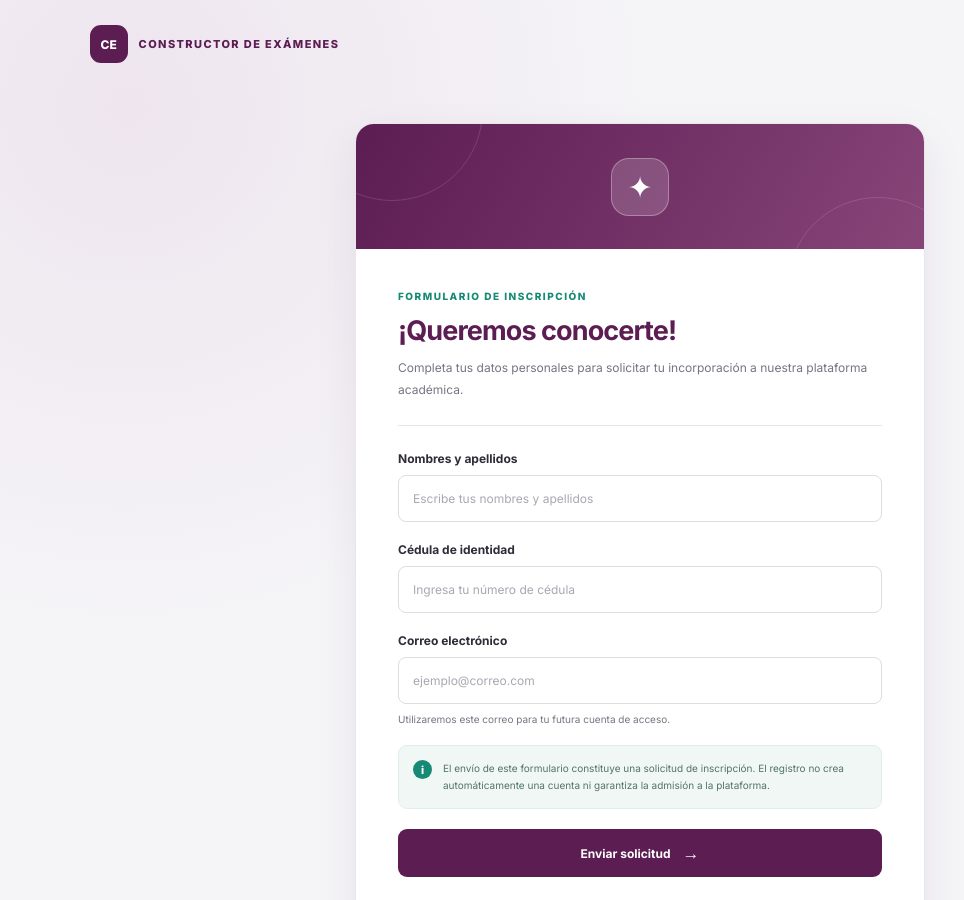
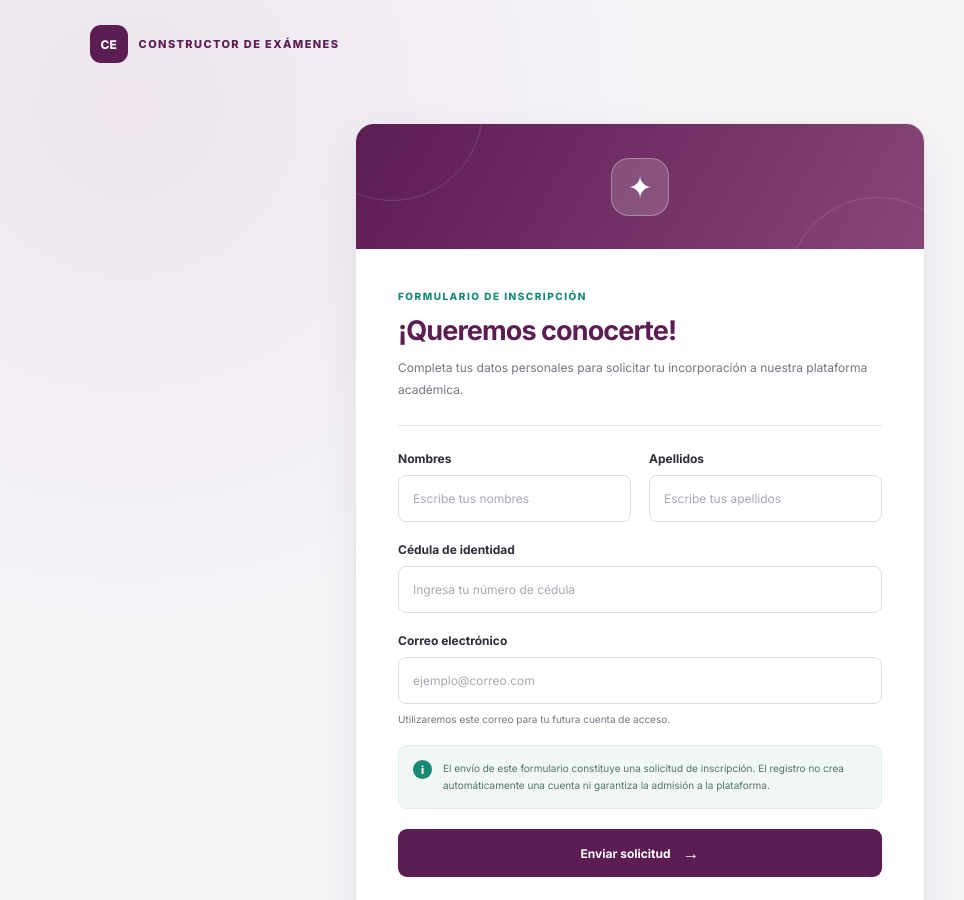
Before and after one commit to universitariodematematica-star/examenes, a plain HTML site: page frontend/funcionalidades/registro-candidatos/registro-candidatos.html in a window 1280 px wide. Shown: the top 900 px of the page, without its empty margins (0-964 px from the left). Drawn offline with Linux system fonts and the light colour scheme.

Commit message:
Actualizar formulario publico de registro de candidatos

```diff
--- a/frontend/funcionalidades/registro-candidatos/registro-candidatos.css
+++ b/frontend/funcionalidades/registro-candidatos/registro-candidatos.css
@@ -141,9 +141,17 @@ h1 {
 }
 
 form {
-    display: flex;
-    flex-direction: column;
-    gap: 20px;
+    display: grid;
+    grid-template-columns: repeat(2, minmax(0, 1fr));
+    column-gap: 18px;
+    row-gap: 20px;
+}
+
+.campo:nth-child(3),
+.campo:nth-child(4),
+.aviso,
+form button {
+    grid-column: 1 / -1;
 }
 
 .campo {
@@ -269,6 +277,10 @@ footer {
         padding: 28px 23px;
     }
 
+    form {
+        grid-template-columns: 1fr;
+    }
+
     h1 {
         font-size: 24px;
     }
--- a/frontend/funcionalidades/registro-candidatos/registro-candidatos.html
+++ b/frontend/funcionalidades/registro-candidatos/registro-candidatos.html
@@ -44,13 +44,27 @@
                 <form id="formulario-candidato">
 
                     <div class="campo">
-                        <label for="nombresApellidos">Nombres y apellidos</label>
+                        <label for="nombres">Nombres</label>
                         <input
                             type="text"
-                            id="nombresApellidos"
-                            name="nombresApellidos"
-                            placeholder="Escribe tus nombres y apellidos"
-                            autocomplete="name"
+                            id="nombres"
+                            name="nombres"
+                            placeholder="Escribe tus nombres"
+                            autocomplete="given-name"
+                            maxlength="80"
+                            required
+                        >
+                    </div>
+
+                    <div class="campo">
+                        <label for="apellidos">Apellidos</label>
+                        <input
+                            type="text"
+                            id="apellidos"
+                            name="apellidos"
+                            placeholder="Escribe tus apellidos"
+                            autocomplete="family-name"
+                            maxlength="80"
                             required
                         >
                     </div>
--- a/frontend/funcionalidades/registro-candidatos/registro-candidatos.js
+++ b/frontend/funcionalidades/registro-candidatos/registro-candidatos.js
@@ -18,9 +18,10 @@ formulario.addEventListener("submit", async (evento) => {
     }
 
     const datos = {
-        nombresApellidos: formulario.nombresApellidos.value.trim(),
+        nombres: formulario.nombres.value.trim().replace(/\s+/g, " "),
+        apellidos: formulario.apellidos.value.trim().replace(/\s+/g, " "),
         cedula: formulario.cedula.value.trim(),
-        correoElectronico: formulario.correoElectronico.value.trim()
+        correoElectronico: formulario.correoElectronico.value.trim().toLowerCase()
     };
 
     botonEnviar.disabled = true;
```
